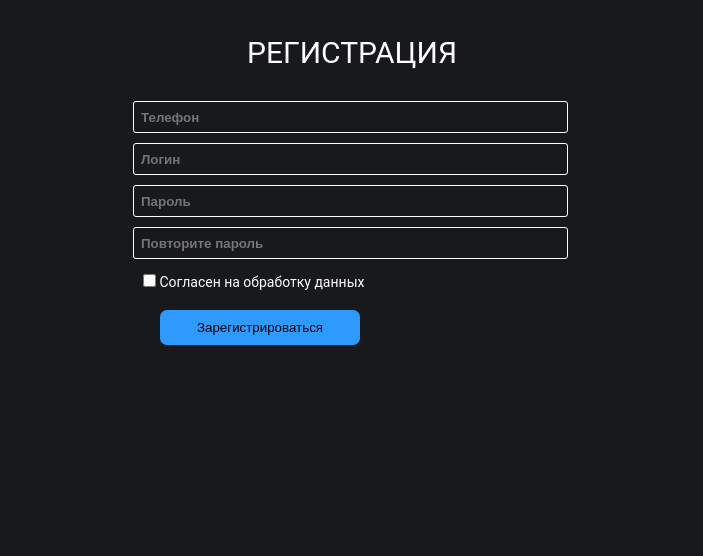
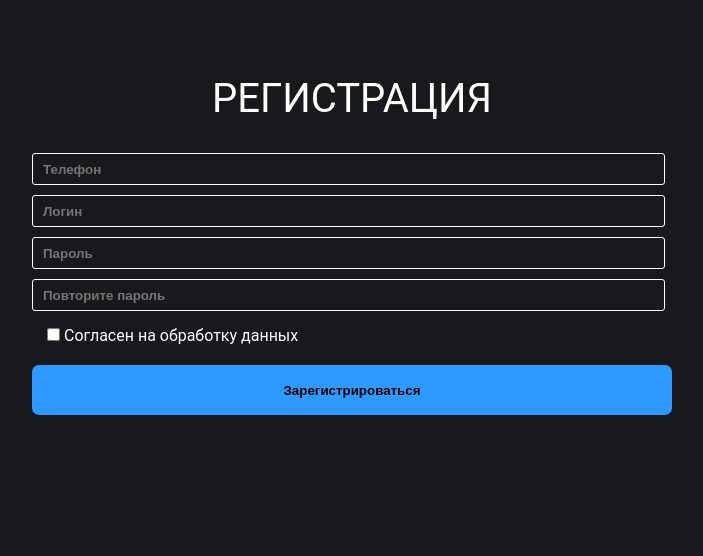
Before and after one commit to kirst31/welcome_page, a plain HTML site: page index.html in a window 1280 px wide. Shown: the whole page, without its empty margins (288-991 px from the left). Drawn offline with Linux system fonts and the light colour scheme.

Commit message:
refactor: update appearance of reg form

```diff
--- a/index.html
+++ b/index.html
@@ -8,7 +8,7 @@
     </head>
     <body>
         <div class="header">
-            <span id="span">Регистрация</span>
+            <span id="reg">Регистрация</span>
         </div>
         <div class="wrapper">
             <form>
--- a/styles.css
+++ b/styles.css
@@ -8,17 +8,17 @@ body {
     height: 100%;
     background-color: #18191C;
     color: #FFFFFF;
-    font-size: 14px;
+    font-size: 16px;
     font-family: "Roboto", system-ui, sans-serif;
 }
 
 .header {
-    margin-top: 35px;
+    margin-top: 75px;
     margin-bottom: 20px;
 }
 
-#span {
-    font-size: 30px;
+#reg {
+    font-size: 40px;
     line-height: 1.2;
     text-transform: uppercase;
     text-align: center;
@@ -27,20 +27,20 @@ body {
 }
 
 .wrapper {
-    width: 35vw;
-    height: 35vh;
+    width: 50vw;
+    height: 50vh;
     /*background-color: hotpink;*/
     padding: 5px;
     margin: auto;
 }
 
 .input {
-    width: 95%;
+    width: 97%;
     height: 30px;
     flex-direction: column;
-    margin: 5px 5px;
+    margin: 5px 0;
     border-radius: 3px;
-    padding-left: 7px;
+    padding-left: 10px;
     outline: none;
     border: 1px solid #ffffff;
     color: #ffffff;
@@ -53,28 +53,22 @@ body {
 
 .check {
   margin: 10px 15px;
+  /*opacity: 0;*/
 }
 
 button {
     background-color: #2E9AFF;
     color: #000000;
-    height: 35px;
-    width: 200px;
+    height: 50px;
+    width: 100%;
     border-radius: 7px;
     border-style: none;
     padding: 5px 5px;
-    margin: 10px 32px;
+    margin: 10px auto;
     transition: background-color 0.6s, transform 0.5s;
+    font-weight: bold;
 }
 
 button:hover {
     color: #ffffff;
-    transform: scale(105%);
 }
-
-.checkbox {
-    width: 24px;
-    height: 24px;
-    /*opacity: 0;*/
-    margin-right: 15px;
-}
```
